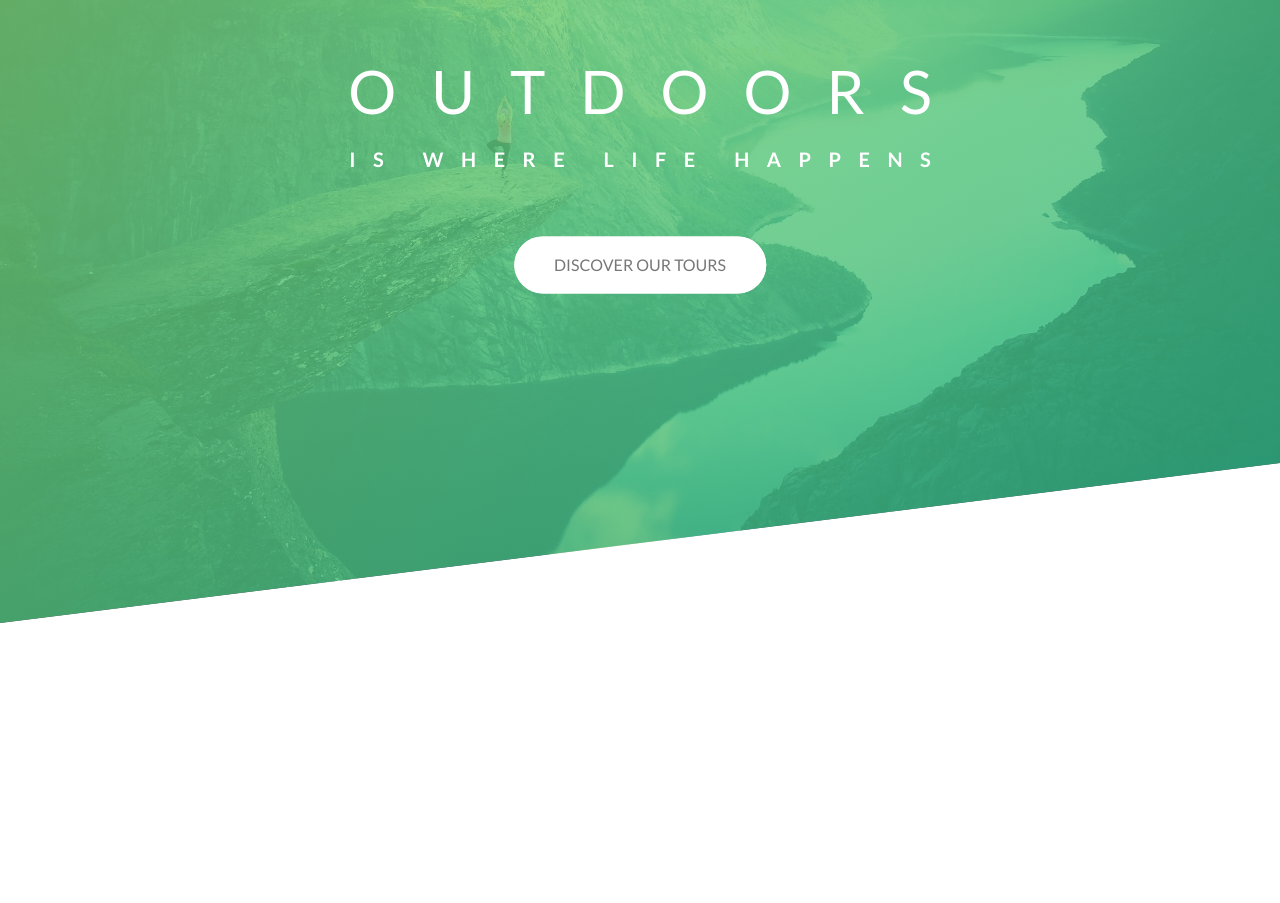
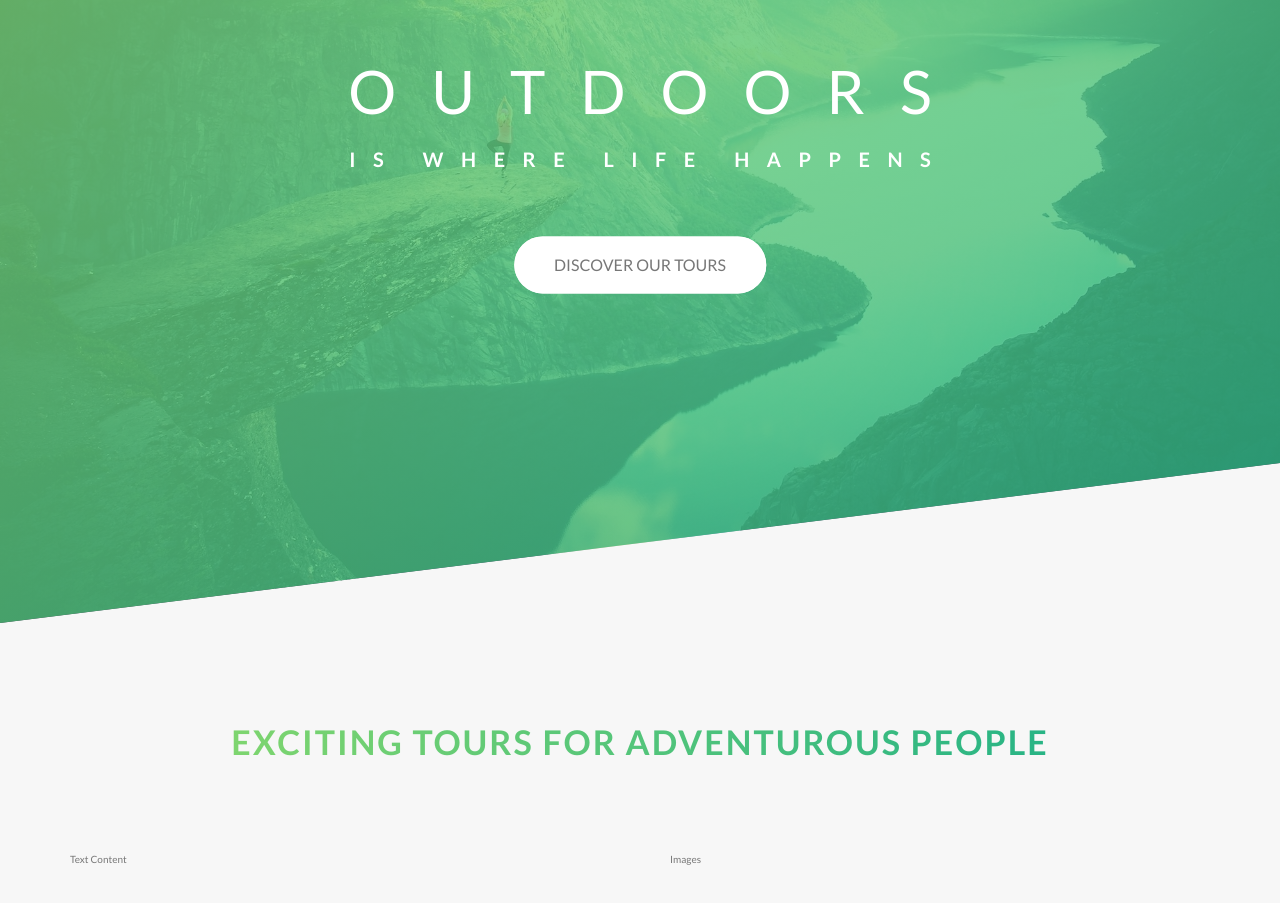
Before and after one commit to BraisC/Natours, a website: page index.html in a window 1280 px wide. Shown: the part 137-1040 px from the top of the page. Before the commit the page ends 800 px from the top, so only its background shows below. Drawn offline with Linux system fonts and the light colour scheme.

Commit message:
Startin About Section

```diff
--- a/index.html
+++ b/index.html
@@ -30,6 +30,24 @@
             <a href="#" class="btn btn--white btn--animated">Discover our tours</a>
         </div>
     </header>
+
+    <main>
+        <section class="section-about">
+             <div class="u-center-text u-margin-bottom-8"> <!--utility class -->
+                <h2 class="heading-secondary">
+                    Exciting tours for adventurous people
+                </h2>
+            </div>
+            <div class="row">
+                <div class="col-1-2">
+                    Text Content
+                </div>
+                <div class="col-1-2">
+                    Images
+                </div>
+            </div>
+        </section>
+    </main>
     <!-- <section class="grid-test">
         <div class="row">
             <div class="col-1-2">
--- a/sass/abstract/_variables.scss
+++ b/sass/abstract/_variables.scss
@@ -2,6 +2,8 @@
 $color-primary: #55c57a;
 $color-primary-light: #7ed56f;
 $color-primary-dark: #28b485;
+
+$color-grey-light-1: #f7f7f7;
 
 $color-grey-dark: #777;
 $color-white: #fff;
--- a/sass/base/_typography.scss
+++ b/sass/base/_typography.scss
@@ -31,3 +31,21 @@ body{
         animation: moveInRight 1s ease-out;
     }
 }
+
+.heading-secondary{
+    font-size: 3.4rem;
+    text-transform: uppercase;
+    font-weight: 700;
+    display: inline-block;
+    background-image: linear-gradient(to right, $color-primary-light, $color-primary-dark);
+    background-clip: text;
+    -webkit-background-clip: text;
+    color: transparent;
+    letter-spacing: .2rem;
+    transition: all .2s;
+
+    &:hover{
+        transform: skewY(2deg) skewX(15deg) scale(1.1);
+        text-shadow: .5rem 1rem 2rem rgba($color-black, .2);
+    }
+}
--- a/sass/base/_utilities.scss
+++ b/sass/base/_utilities.scss
@@ -0,0 +1,7 @@
+.u-center-text{
+    text-align: center;
+}
+
+.u-margin-bottom-8{
+    margin-bottom: 8rem;
+}
--- a/sass/layout/_grid.scss
+++ b/sass/layout/_grid.scss
@@ -1,6 +1,5 @@
 .row{
     max-width: $grid-width;
-    background-color: #eee;
     margin: 0 auto;
 
     &:not(:last-child){
@@ -10,7 +9,6 @@
     @include clearfix;
 
     [class^="col-"]{
-        background-color: orangered;
         float: left;
         &:not(:last-child) {
             margin-right: $gutter-horizontal;
--- a/sass/pages/_home.scss
+++ b/sass/pages/_home.scss
@@ -0,0 +1,5 @@
+.section-about{
+    background-color: $color-grey-light-1;
+    padding: 25rem 0;
+    margin-top: -20vh; //Para que no se vea el triangulo blanco
+}
```
Also changed, not shown: css/style.css.
